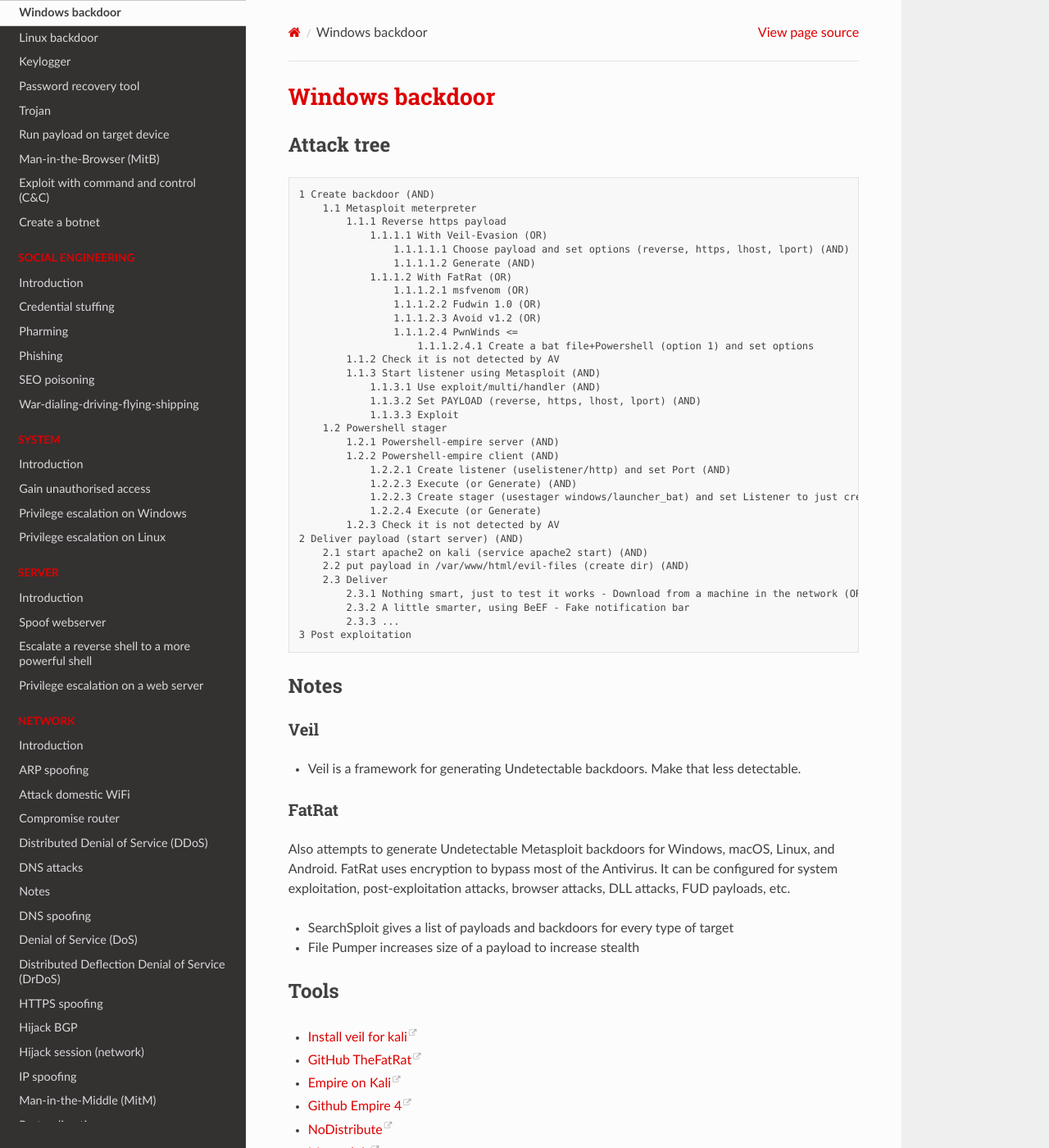
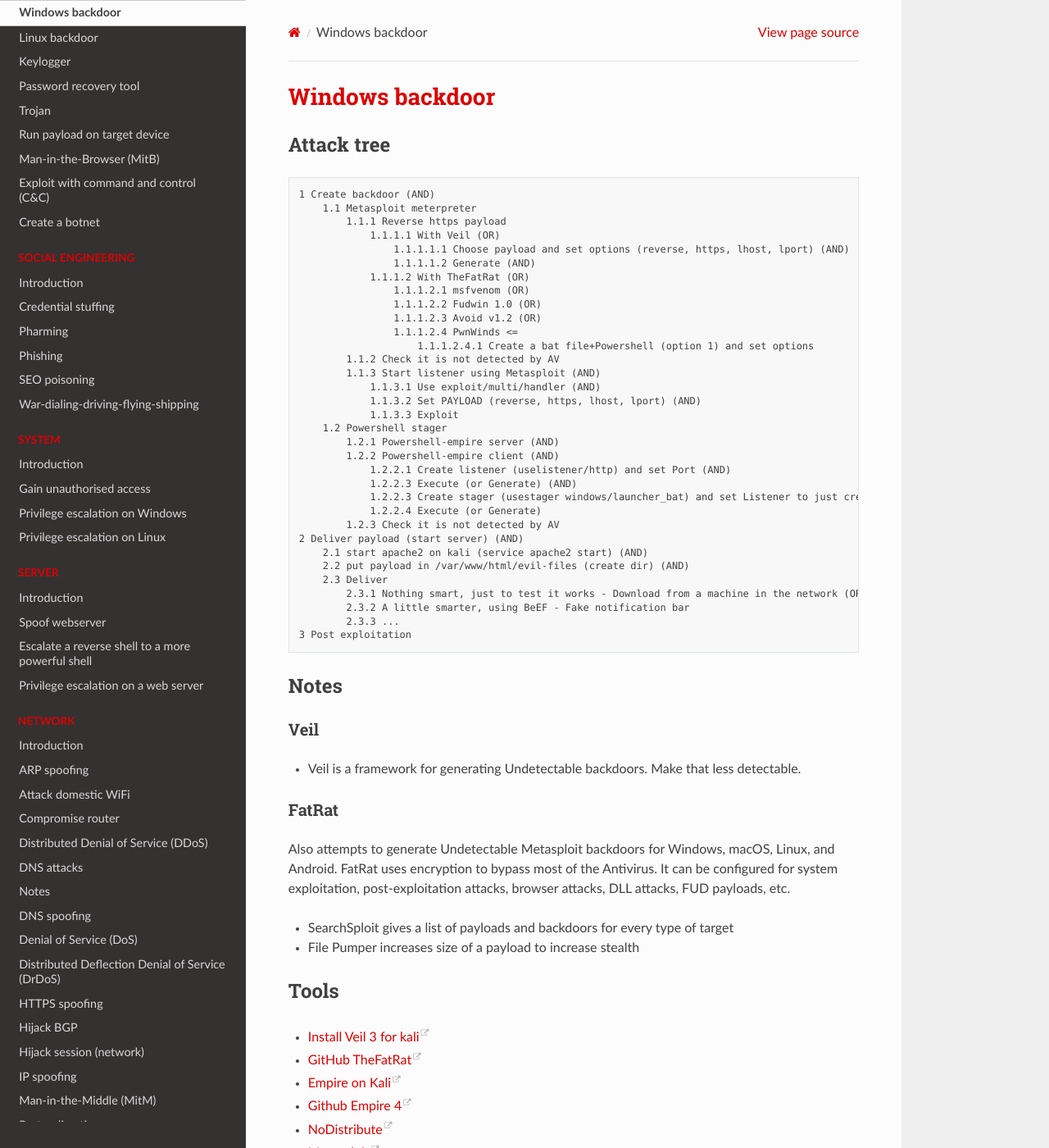
Before and after one commit to tymyrddin/red-basic, a Sphinx documentation site: the page built from source/docs/malware/Windows-backdoor.md, in a window 1280 px wide and 1400 px high. Shown: the whole window at 82% size. Built offline with Sphinx 7.4.7 and the Read the Docs theme 2.0.0, drawn with Linux system fonts in a browser that asks for light colours.

Commit message:
Backdoors

```diff
--- a/source/docs/malware/Windows-backdoor.md
+++ b/source/docs/malware/Windows-backdoor.md
@@ -6,10 +6,10 @@
 1 Create backdoor (AND)
     1.1 Metasploit meterpreter
         1.1.1 Reverse https payload
-            1.1.1.1 With Veil-Evasion (OR)
+            1.1.1.1 With Veil (OR)
                 1.1.1.1.1 Choose payload and set options (reverse, https, lhost, lport) (AND)
                 1.1.1.1.2 Generate (AND)
-            1.1.1.2 With FatRat (OR)
+            1.1.1.2 With TheFatRat (OR)
                 1.1.1.2.1 msfvenom (OR)
                 1.1.1.2.2 Fudwin 1.0 (OR)
                 1.1.1.2.3 Avoid v1.2 (OR)
@@ -53,7 +53,7 @@
 
 ## Tools
 
-* [Install veil for kali](https://github.com/Veil-Framework/Veil/)
+* [Install Veil 3 for kali](https://github.com/Veil-Framework/Veil/)
 * [GitHub TheFatRat](https://github.com/Exploit-install/TheFatRat)
 * [Empire on Kali](https://www.kali.org/tools/powershell-empire/)
 * [Github Empire 4](https://github.com/BC-SECURITY/Empire)
```
Also changed, not shown: source/docs/malware/Linux-backdoor.md (+2 -2 lines).
